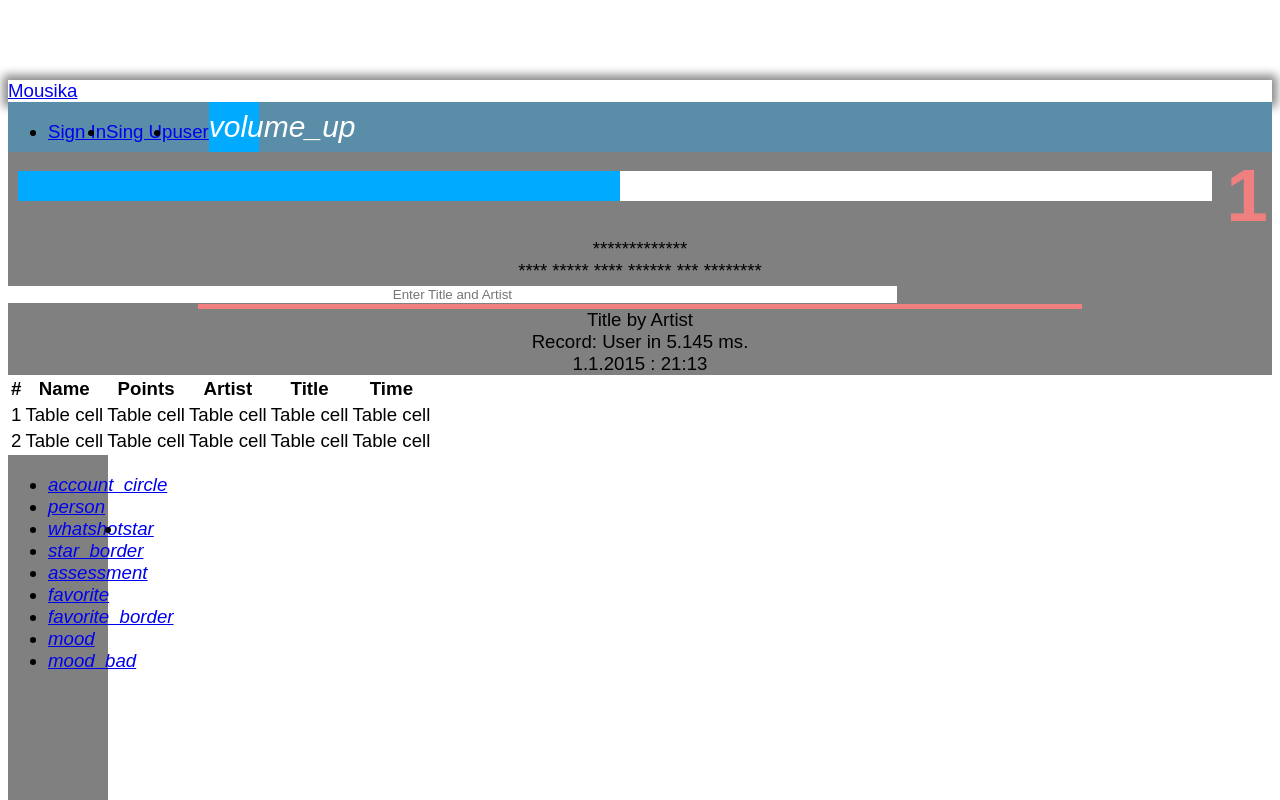
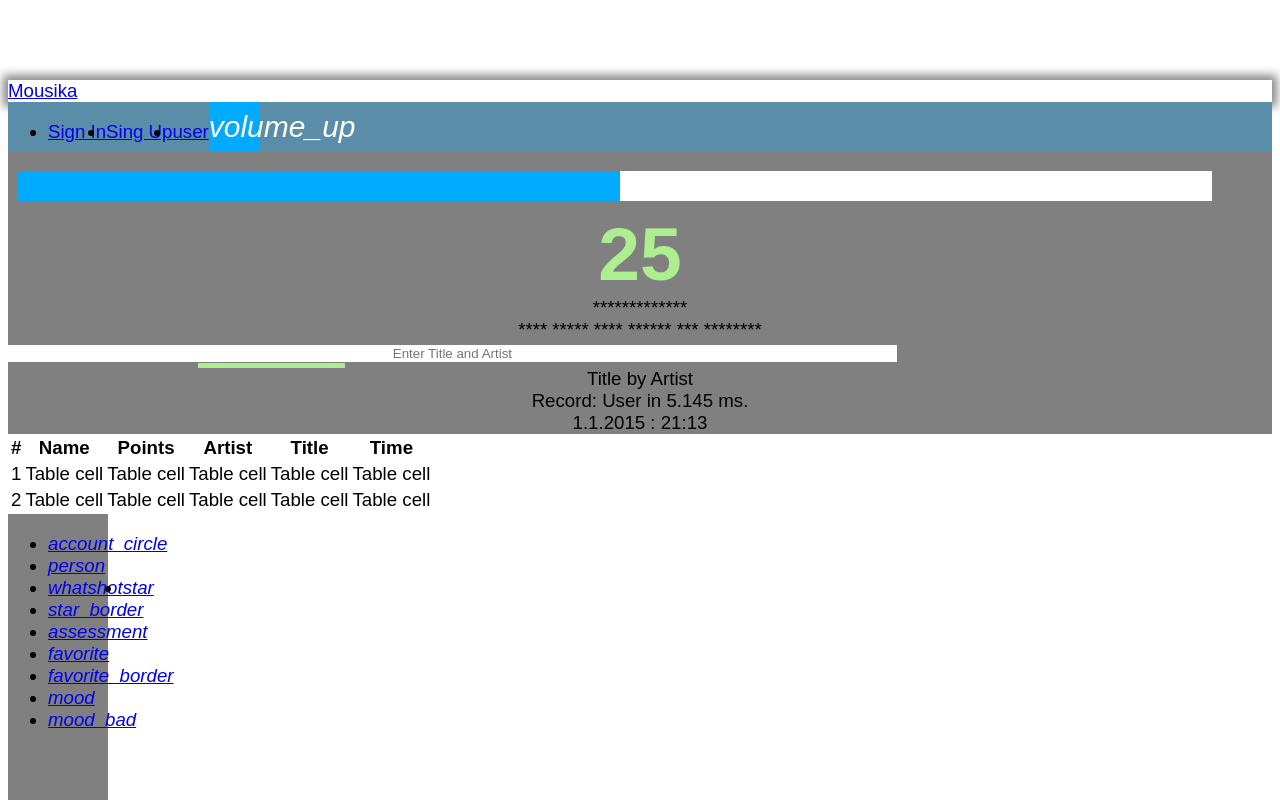
Before and after one commit to J0-nas/TDDD27, a React app in the folder dev_server/: page / in a window 1280 px wide. Shown: the top 800 px of the page. Built offline with nearby package versions, Linux system fonts and the light colour scheme; the HTML template or start-up script is replaced by a standard one.

Commit message:
fixed user input & timer animation

```diff
--- a/dev_server/src/css/style.css
+++ b/dev_server/src/css/style.css
@@ -147,13 +147,14 @@ button, button:focus, button:active {
     margin-top: 0px;
     margin-bottom: 0px;
     padding: 0px;
-    animation: fill-bar 30s linear;
+}
+
+.filling-bar {
+    animation: fillBar 30s linear;
     animation-timing-function: linear;
 }
 
-.filling-bar {}
-
-@keyframes fill-bar {
+@keyframes fillBar {
     100% {
         background: lightcoral;
         width: 100%;
@@ -166,6 +167,37 @@ button, button:focus, button:active {
         background: lightgreen;
         width: 0%;
     }
+}
+
+
+
+
+
+.filling-error-odd {
+    animation: fill-error-odd 3s cubic-bezier(.08,.82,.17,1);
+}
+
+.filling-error-even {
+    animation: fill-error-even 3s cubic-bezier(.08,.82,.17,1);
+}
+
+@keyframes fill-error-odd {
+    from {background-color: lightcoral;}
+    to {background-color: white;}
+}
+
+@keyframes fill-error-even {
+    from {background-color: lightcoral;}
+    to {background-color: white;}
+}
+
+.filling-correct {
+    animation: fill-correct 3s cubic-bezier(.08,.82,.17,1);
+}
+
+@keyframes fill-correct {
+    from {background-color: lightgreen;}
+    to {background-color: white;}
 }
 
 
--- a/dev_server/src/logic/GameLogic.jsx
+++ b/dev_server/src/logic/GameLogic.jsx
@@ -10,6 +10,9 @@ export default class GameLogic extends React.Component {
   constructor() {
     super();
     this.state = {
+      cssClassNameBar: "nix",
+      cssClassNameCounter: "nix",
+      cssClassNameInput: "nix",
       round: 0,
       breakDuration: 2,
       currentSong: {
@@ -79,6 +82,9 @@ export default class GameLogic extends React.Component {
     if (this.state.currentSong.started) {
       console.log("song had already started")
     }
+    this.setState( {cssClassNameBar: "filling-bar"} )
+    this.setState( {cssClassNameCounter: "filling-text"} )
+    this.setState( {cssClassNameInput: "nix"} )
     var aArray = this.state.currentSong.artist.split(/[ ,]+/g).map(toTAElement);
     var tArray = this.state.currentSong.title.split(/[ ,]+/g).map(toTAElement);
 
@@ -94,7 +100,7 @@ export default class GameLogic extends React.Component {
     //update the labels using the viewConnection
     this.viewConnection.updateATLabels(newArtistLabel, newTitleLabel);
 
-    this.audioPlayer.playSongFrom(this.state.currentSong.url, 25);
+    this.audioPlayer.playSongFrom(this.state.currentSong.url, 0);
   }
 
   onSongEnd() {
@@ -107,6 +113,8 @@ export default class GameLogic extends React.Component {
     previouslyPlayedState.title = currentSongState.title;
     previouslyPlayedState.record = currentSongState.record;
     this.setState({previouslyPlayed: previouslyPlayedState})
+    this.setState( {cssClassNameBar: "nix"} )
+    this.setState( {cssClassNameCounter: "nix"} )
 
     this.songBreak();
     setTimeout(this.startSong, 1000*this.state.breakDuration);
@@ -121,6 +129,7 @@ export default class GameLogic extends React.Component {
   }
 
   processInput(input) {
+      this.setState( {cssClassNameInput: "nix"} )
     if (!this.state.currentSong.active) {
       return;
     }
@@ -154,6 +163,13 @@ export default class GameLogic extends React.Component {
       var newArtistLabel = this.buildLabelString(this.state.currentSong.artistElementArray);
       var newTitleLabel = this.buildLabelString(this.state.currentSong.titleElementArray);
       this.viewConnection.updateATLabels(newArtistLabel, newTitleLabel);
+      this.setState( {cssClassNameInput: "filling-correct"} )
+    } else {
+        if (this.state.cssClassNameInput == "filling-error-even") {
+            this.setState( {cssClassNameInput: "filling-error-odd"} )
+        } else {
+            this.setState( {cssClassNameInput: "filling-error-even"} )
+        }
     }
   }
 
@@ -185,6 +201,15 @@ export default class GameLogic extends React.Component {
   }
 
   render() {
-    return <GameView previouslyPlayed={ this.state.previouslyPlayed } processInputHandle={this.processInput} initHande={this.initViewConnection} volumeCallback={this.audioPlayer.setVolume} addStartHandle={this.audioPlayer.addHandle}/>
+    return <GameView
+        previouslyPlayed={ this.state.previouslyPlayed }
+        processInputHandle={this.processInput}
+        initHande={this.initViewConnection}
+        volumeCallback={this.audioPlayer.setVolume}
+        addStartHandle={this.audioPlayer.addHandle}
+        AnimationBarHandle = { this.state.cssClassNameBar }
+        AnimationCounterHandle = { this.state.cssClassNameCounter }
+        AnimationInputHandle = { this.state.cssClassNameInput }
+        />
   }
 }
--- a/dev_server/src/views/GameView.jsx
+++ b/dev_server/src/views/GameView.jsx
@@ -61,11 +61,14 @@ export default class GameView extends React.Component {
     return (
       <Grid style={s}>
         <VolumeView callback={ this.props.volumeCallback }/>
-        <ProgressCounter setStartAtHandle={ this.props.addStartHandle }/>
+        <ProgressCounter onAnimationCounterHandle = { this.props.AnimationCounterHandle }
+                         setStartAtHandle={ this.props.addStartHandle }/>
 
         <TextBox artist={this.state.textBox.artist} title={this.state.textBox.title}/>
-        <SolveInput gvCB={this.inputSubmitCallback}/>
-        <ProgressBar setStartAtHandle= { this.props.addStartHandle }/>
+        <SolveInput     onAnimationInputHandle = { this.props.AnimationInputHandle }
+                        gvCB={this.inputSubmitCallback}/>
+        <ProgressBar    onAnimationBarHandle = { this.props.AnimationBarHandle }
+                        setStartAtHandle= { this.props.addStartHandle }/>
         <PreviouslyPlayed artist={this.props.previouslyPlayed.artist} title={this.props.previouslyPlayed.title} rUser={this.props.previouslyPlayed.record.userName} rTime={this.props.previouslyPlayed.record.time} rDate={this.props.previouslyPlayed.record.date}/>
       </Grid>
     );
--- a/dev_server/src/views/ProgressBar.jsx
+++ b/dev_server/src/views/ProgressBar.jsx
@@ -5,7 +5,6 @@ export default class ProgressBar extends React.Component {
   constructor() {
     super();
     this.state = {
-      className: "nix",
       progress: 0
     }
 
@@ -18,14 +17,9 @@ export default class ProgressBar extends React.Component {
 
   startAt(time) {
     var state = this.state;
-    state.className = "nix";
     state.progress = -time;
-    this.setState(state);
-    this.forceUpdate();
-    this.setState({className: "filling-bar"});
     console.log("Progressbar started, ", this.state.progress);
   }
-
 
   render() {
     var s = {
@@ -34,7 +28,7 @@ export default class ProgressBar extends React.Component {
 
     return (
       <div id="progressWrapper">
-        <div id="progress" style={s}> </div>
+        <div id="progress" className={ this.props.onAnimationBarHandle } style={s}> </div>
       </div>
     );
   }
--- a/dev_server/src/views/ProgressCounter.jsx
+++ b/dev_server/src/views/ProgressCounter.jsx
@@ -57,7 +57,7 @@ export default class ProgressCounter extends React.Component {
       animationDelay: String(this.state.interval) + "s"
     }
     return (
-      <div id="timer" className="filling-text" style={s}> { Math.ceil(this.state.counter) } </div>
+      <div id="timer" className= { this.props.onAnimationCounterHandle } style={s}> { Math.ceil(this.state.counter) } </div>
     );
   }
 }
--- a/dev_server/src/views/SolveInput.jsx
+++ b/dev_server/src/views/SolveInput.jsx
@@ -41,7 +41,7 @@ export default class SolveInput extends React.Component {
     return (
       <form onSubmit={this.handleSubmit}>
         <FormGroup controlId="userInputForm">
-          <FormControl style={s} placeholder="Enter Title and Artist" onChange={this.handleChange} autoComplete="off" ref="inputField"/>
+          <FormControl className = { this.props.onAnimationInputHandle } style={s} placeholder="Enter Title and Artist" onChange={this.handleChange} autoComplete="off" ref="inputField"/>
         </FormGroup>
       </form>
     );
```
Also changed, not shown: 3 other files (tests, documents, lock files or other folders).
